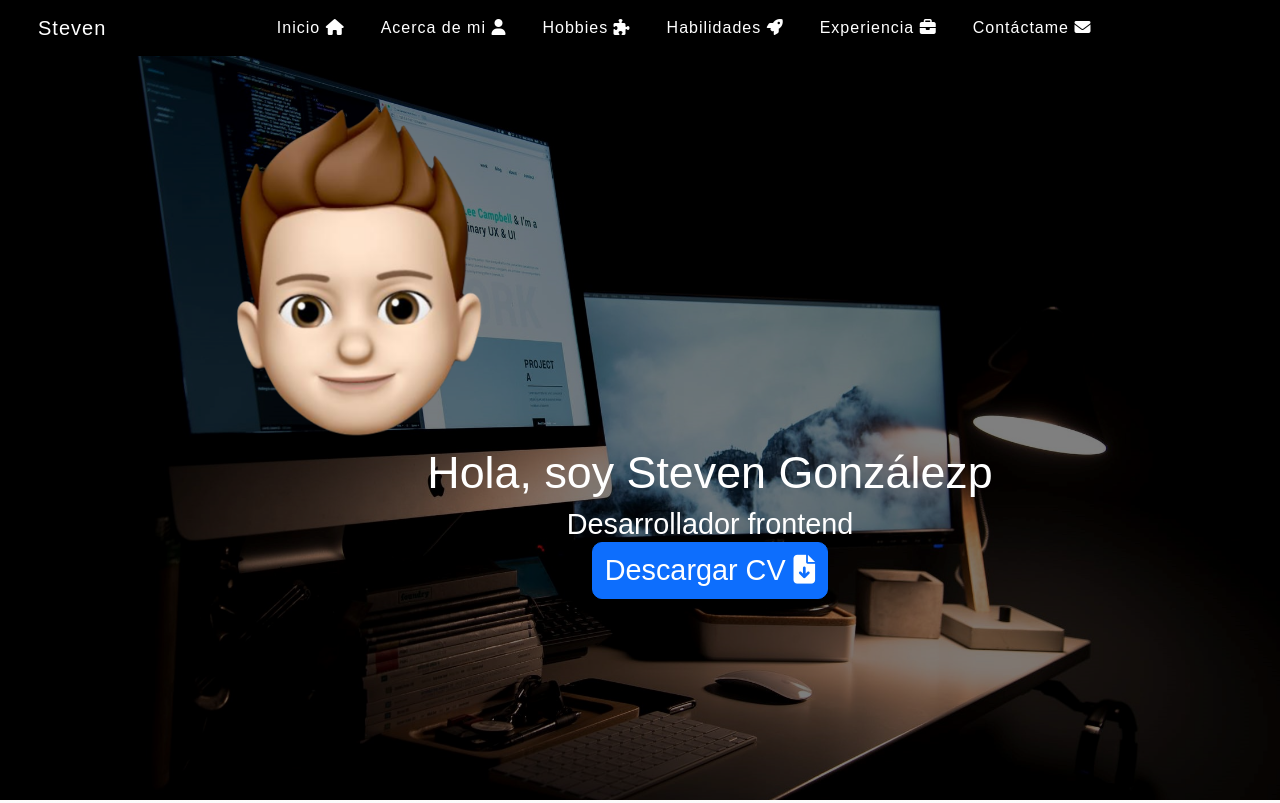
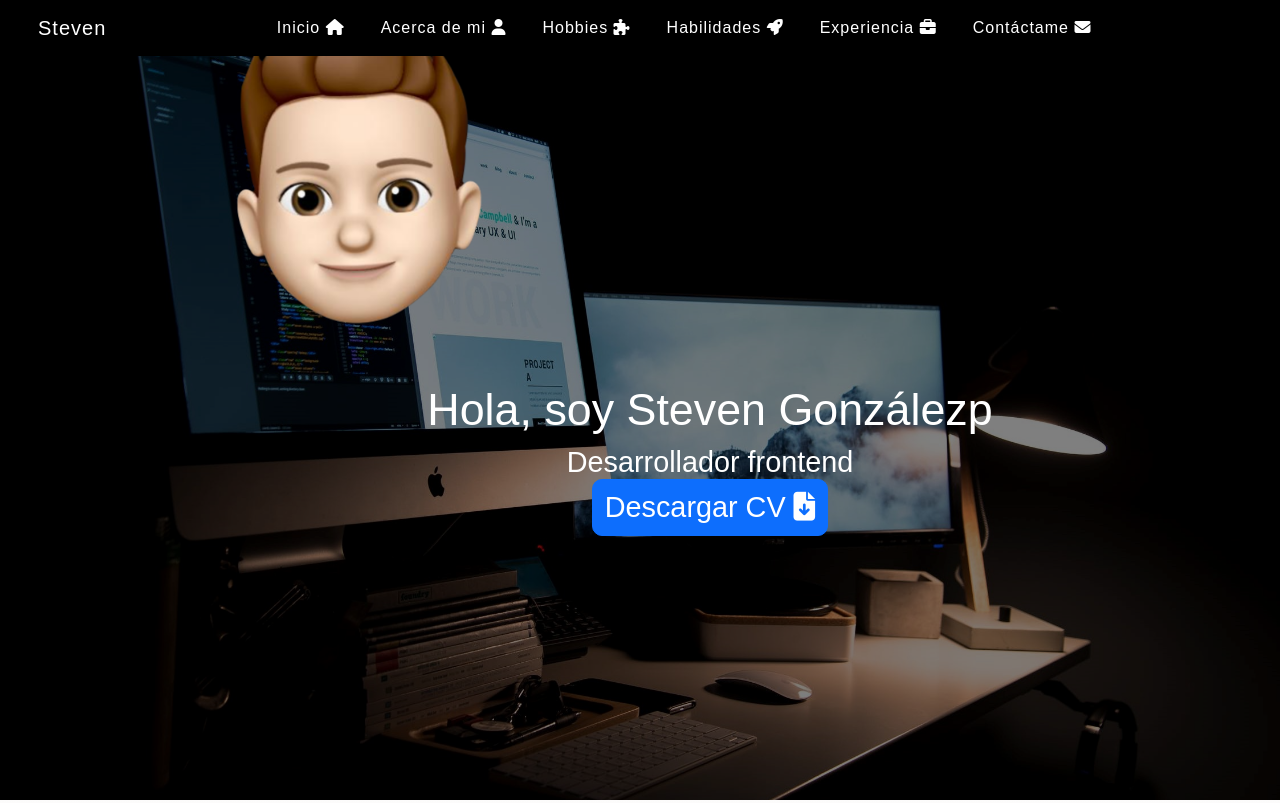
Before and after one commit to Stevengon/RE-PORTAFOLIO, a plain HTML site: page index.html in a window 1280 px wide. Shown: the top 803 px of the page. Drawn offline with nearby package versions, Linux system fonts and the light colour scheme; a web font is replaced by a local one.

Commit message:
prueba portada

```diff
--- a/Css/Style.css
+++ b/Css/Style.css
@@ -109,9 +109,7 @@ body{
     left: 0;
     right: 0;
 }
-.portada{
 
-}
 .portada-description{
     position: absolute;
     top: 40%;
@@ -121,7 +119,7 @@ body{
 }
 
 .portada-description h2{
-    padding-top: 10%;
+    padding-top: 5%;
     font-size: 2.8rem;
     text-decoration: none;
 
@@ -143,8 +141,8 @@ body{
 .portada-avatar{
     position: absolute;
     left: 25%;
-    top: -45rem;
-    display: block;
+    top: -52rem;
+    display: flex;
     margin: auto;
     width: 50%;
     animation: move_portada-avatar 3s ease-in-out infinite;
```
